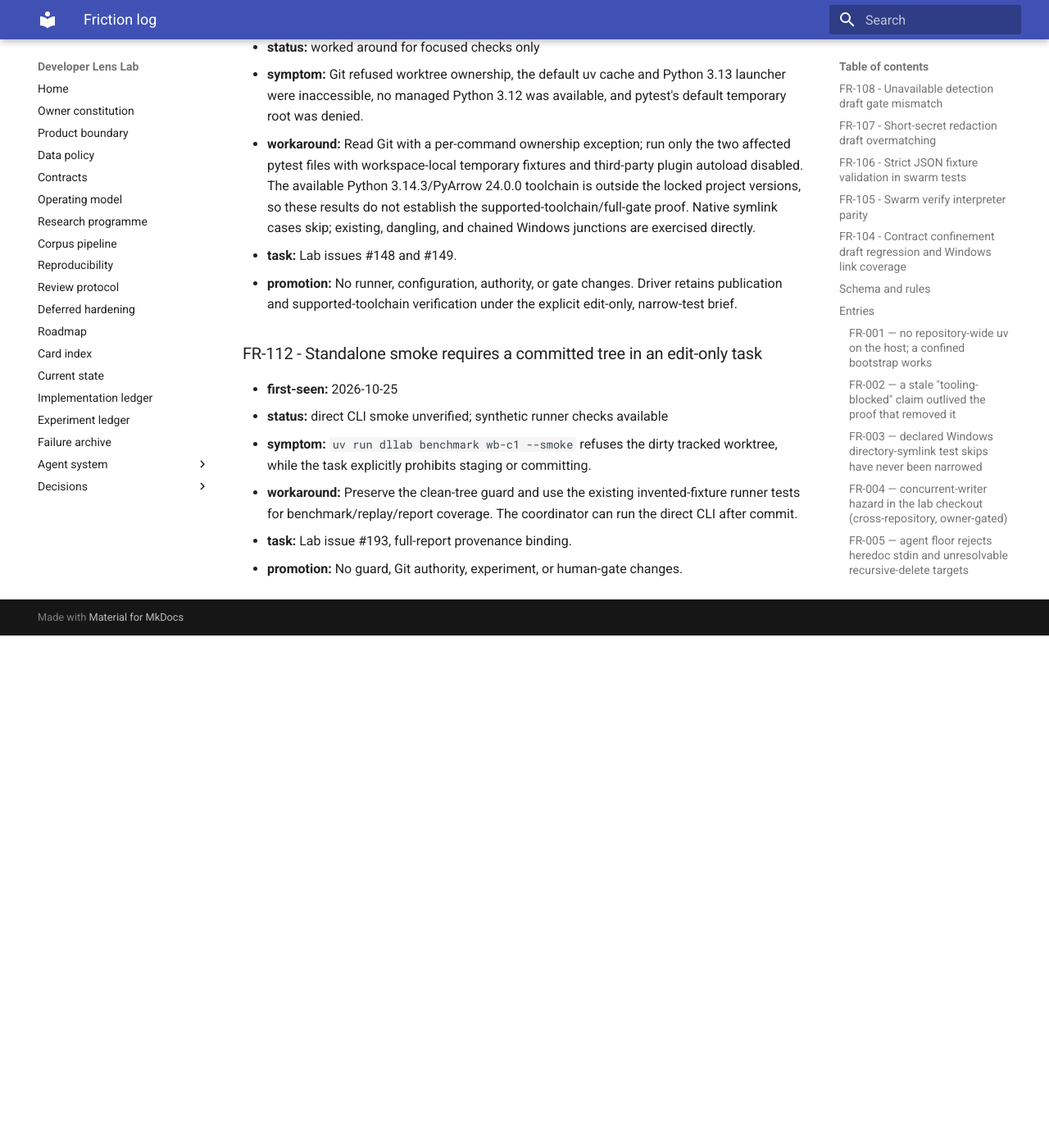
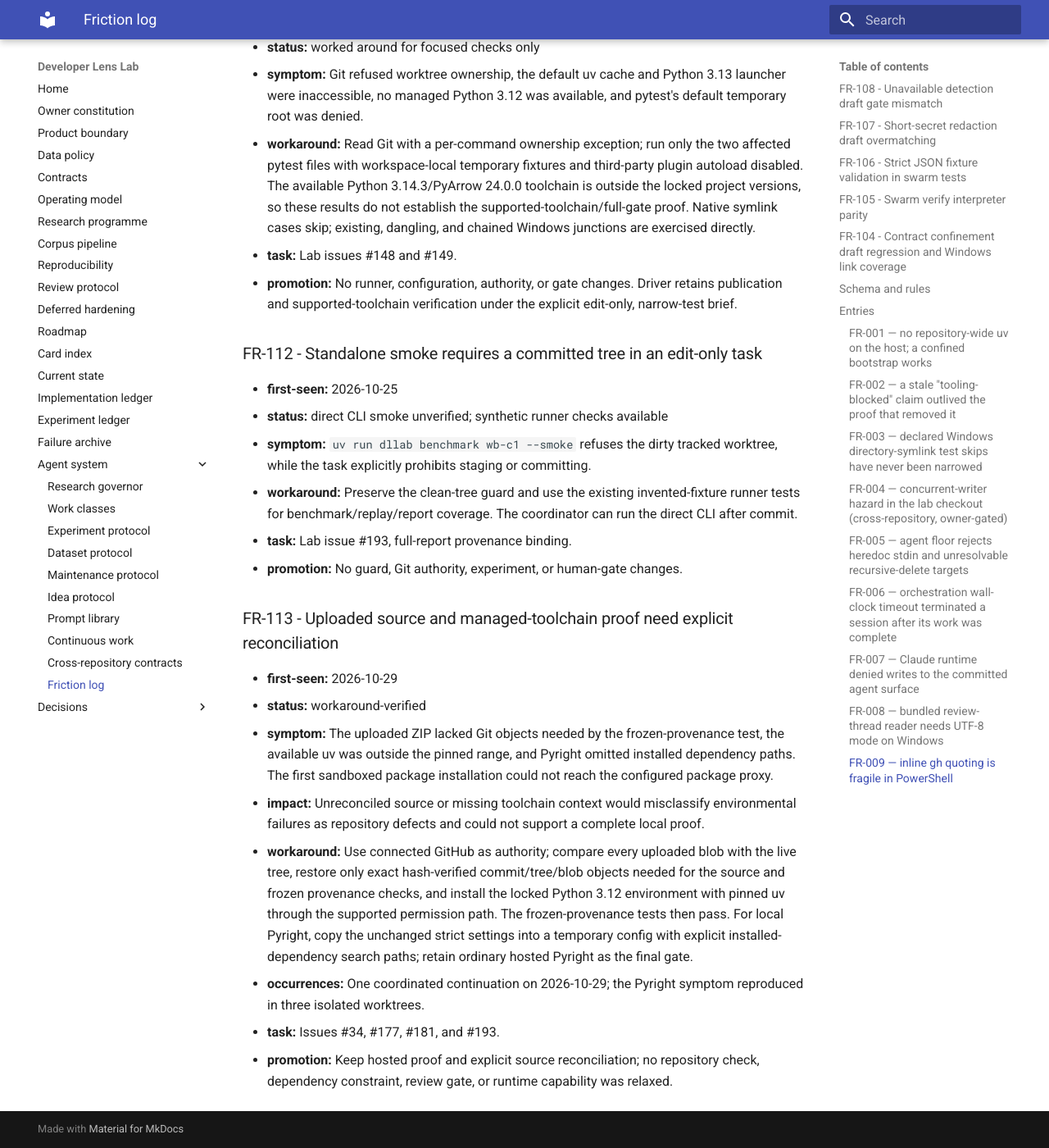
Before and after one commit to Chris0Jeky/developer-lens-lab, an MkDocs documentation site: the page built from docs/agent-system/FRICTION_LOG.md, in a window 1280 px wide and 1400 px high, scrolled down 86678 px. Shown: the whole window at 82% size. Built offline with MkDocs 1.6.1 and Material for MkDocs 9.7.7, drawn with Linux system fonts in a browser that asks for light colours; before the commit the page ends 87453 px from its top, so only the background shows below that.

```diff
--- a/docs/IMPLEMENTATION_LEDGER.md
+++ b/docs/IMPLEMENTATION_LEDGER.md
@@ -1,4 +1,24 @@
 # Implementation ledger
+
+## Parallel milestone records
+
+Each implementation PR adds one uniquely named Markdown fragment under `docs/implementation/`,
+using `<date>-<issue>-<slug>.md` (or a unique task slug when there is no issue). Include the user-visible
+behavior, owned paths, focused proof, limitations, and related issue or PR. Parallel writers do not
+edit this shared ledger or `CURRENT_STATE.md` for their individual milestones. At the phase boundary,
+the coordinator adds links here and reconciles current state in one change; keep the fragments as
+the detailed evidence. Historical entries below remain intact. This convention addresses issue #194
+without moving review, CI, or merge gates.
+
+## 2026-10-29 — Stored-run and package-install failure handling
+
+- [Controlled manifest errors, #193](implementation/2026-10-29-193-manifest-errors.md).
+- [Bounded redacted install-timeout progress, #177](implementation/2026-10-29-177-install-timeout-progress.md).
+- Issue #194 uses the fragment convention above, with two independent milestone files in this wave.
+- README now describes the stored finding exporter delivered in PR #129; issue #97's remaining
+  acceptance work stays open. The three operational protocol pages are now in the documentation
+  navigation. The review protocol now agrees with the governor's existing 15-minute aging floor.
+- Frozen release assets, product-owned schemas, experiment outcomes, and owner gates are unchanged.
 
 ## 2026-10-22 - Complete EvaluationBundle artifact-reference agreement (F4)
 
--- a/docs/REVIEW_PROTOCOL.md
+++ b/docs/REVIEW_PROTOCOL.md
@@ -17,5 +17,6 @@ Reviewers attempt to falsify:
 Fix only confirmed CRITICAL/HIGH correctness, security, data-loss, privacy, or evaluation-integrity
 defects in the bounded review cycle. Track or decline other findings explicitly. After review-driven
 logic changes, rerun affected proof and refresh the final-head lens. Never merge red CI, from draft,
-or before the three-minute post-push floor. Operational outages belong in the implementation ledger;
+or before the 15-minute post-push floor pinned in `.agent-harness/governor.json`.
+Operational outages belong in the implementation ledger;
 only an actual owner decision belongs in `HUMAN_TODO.md`.
--- a/docs/agent-system/FRICTION_LOG.md
+++ b/docs/agent-system/FRICTION_LOG.md
@@ -2993,3 +2993,24 @@ retry, content inspection, or deletion was attempted.
   tests for benchmark/replay/report coverage. The coordinator can run the direct CLI after commit.
 - **task:** Lab issue #193, full-report provenance binding.
 - **promotion:** No guard, Git authority, experiment, or human-gate changes.
+
+### FR-113 - Uploaded source and managed-toolchain proof need explicit reconciliation
+
+- **first-seen:** 2026-10-29
+- **status:** workaround-verified
+- **symptom:** The uploaded ZIP lacked Git objects needed by the frozen-provenance test, the
+  available uv was outside the pinned range, and Pyright omitted installed dependency paths.
+  The first sandboxed package installation could not reach the configured package proxy.
+- **impact:** Unreconciled source or missing toolchain context would misclassify environmental
+  failures as repository defects and could not support a complete local proof.
+- **workaround:** Use connected GitHub as authority; compare every uploaded blob with the live
+  tree, restore only exact hash-verified commit/tree/blob objects needed for the source and frozen
+  provenance checks, and install the locked Python 3.12 environment with pinned uv through the
+  supported permission path. The frozen-provenance tests then pass. For local Pyright, copy the
+  unchanged strict settings into a temporary config with explicit installed-dependency search
+  paths; retain ordinary hosted Pyright as the final gate.
+- **occurrences:** One coordinated continuation on 2026-10-29; the Pyright symptom reproduced in
+  three isolated worktrees.
+- **task:** Issues #34, #177, #181, and #193.
+- **promotion:** Keep hosted proof and explicit source reconciliation; no repository check,
+  dependency constraint, review gate, or runtime capability was relaxed.
--- a/mkdocs.yml
+++ b/mkdocs.yml
@@ -28,6 +28,9 @@ nav:
       - Maintenance protocol: agent-system/MAINTENANCE_PROTOCOL.md
       - Idea protocol: agent-system/IDEA_PROTOCOL.md
       - Prompt library: agent-system/PROMPT_LIBRARY.md
+      - Continuous work: agent-system/CONTINUOUS_WORK_PROTOCOL.md
+      - Cross-repository contracts: agent-system/CROSS_REPO_CONTRACT.md
+      - Friction log: agent-system/FRICTION_LOG.md
   - Decisions:
       - Product/lab boundary: DECISIONS/0001-product-lab-boundary.md
 strict: true
```
Also changed, not shown: CLAUDE.md (+5 -5 lines), README.md (+5 -2 lines), docs/CONTRACTS.md (+4 -0 lines), docs/implementation/2026-10-29-177-install-timeout-progress.md (added, +17 -0 lines), docs/implementation/2026-10-29-193-manifest-errors.md (added, +19 -0 lines), 4 other files.
